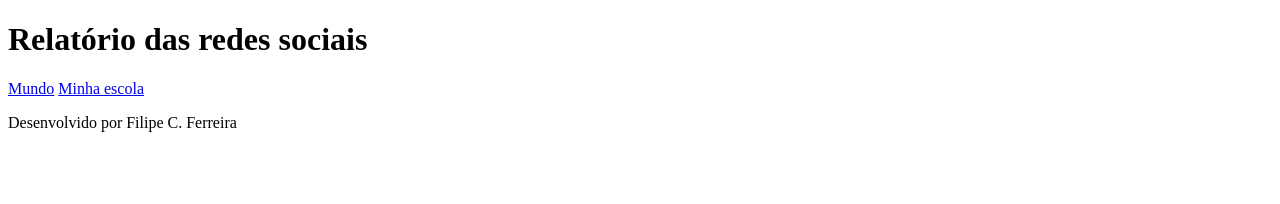
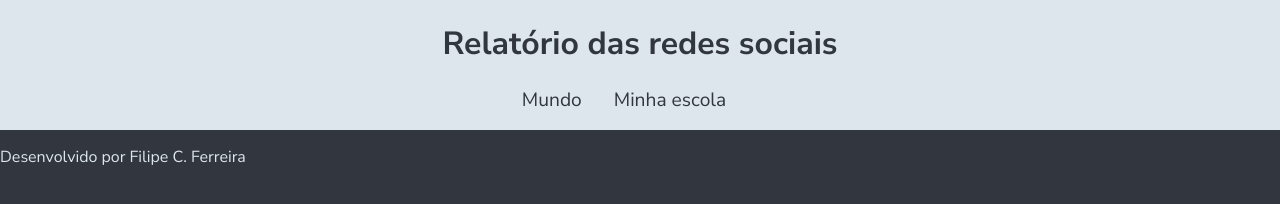
Before and after one commit to filipe011/redes-sociations---by-Filipe, a plain HTML site: page index.html in a window 1280 px wide. Drawn offline with Linux system fonts and the light colour scheme.

Commit message:
Add files via upload

```diff
--- a/index.html
+++ b/index.html
@@ -4,6 +4,7 @@
     <meta charset="UTF-8">
     <meta name="viewport" content="width=device-width, initial-scale=1.0">
     <title>Redes sociais</title>
+    <link rel="stylesheet" href="style.css">
 </head>
 <body>
     <header>
--- a/style.css
+++ b/style.css
@@ -0,0 +1,46 @@
+@import url('https://fonts.googleapis.com/css2?family=Nunito+Sans:ital,opsz,wght@0,6..12,200..1000;1,6..12,200..1000&display=swap');
+
+:root{
+    --bg-color: #31363F;
+    --primary-color: #DDE6ED;
+    --secondary-color: #ECDFCC;
+    --font: "Nunito Sans", system-ui;
+}
+
+body{
+    background-color: var(--bg-color);
+    color: var(--primary-color);
+    font-family: var(--font);
+    height: 100vh;
+    margin: 0;
+}
+
+header{
+    background-color: var(--primary-color);
+    text-align: center;
+    padding: 1px;
+}
+
+h1{
+    font-size: 2rem;
+    color: var(--bg-color);
+    font-weight: 700;
+}
+
+nav{
+    display: flex;
+    justify-content: center;
+    font-weight: 400;
+}
+
+ nav a{
+    text-decoration: none;
+    color: var(--bg-color);
+    margin: 0 2rem 1rem 0rem;
+    font-size: 1.2rem;
+ }
+
+ nav a:hover{
+    text-decoration: underline;
+    transform: scale(0.90);
+ }
```
